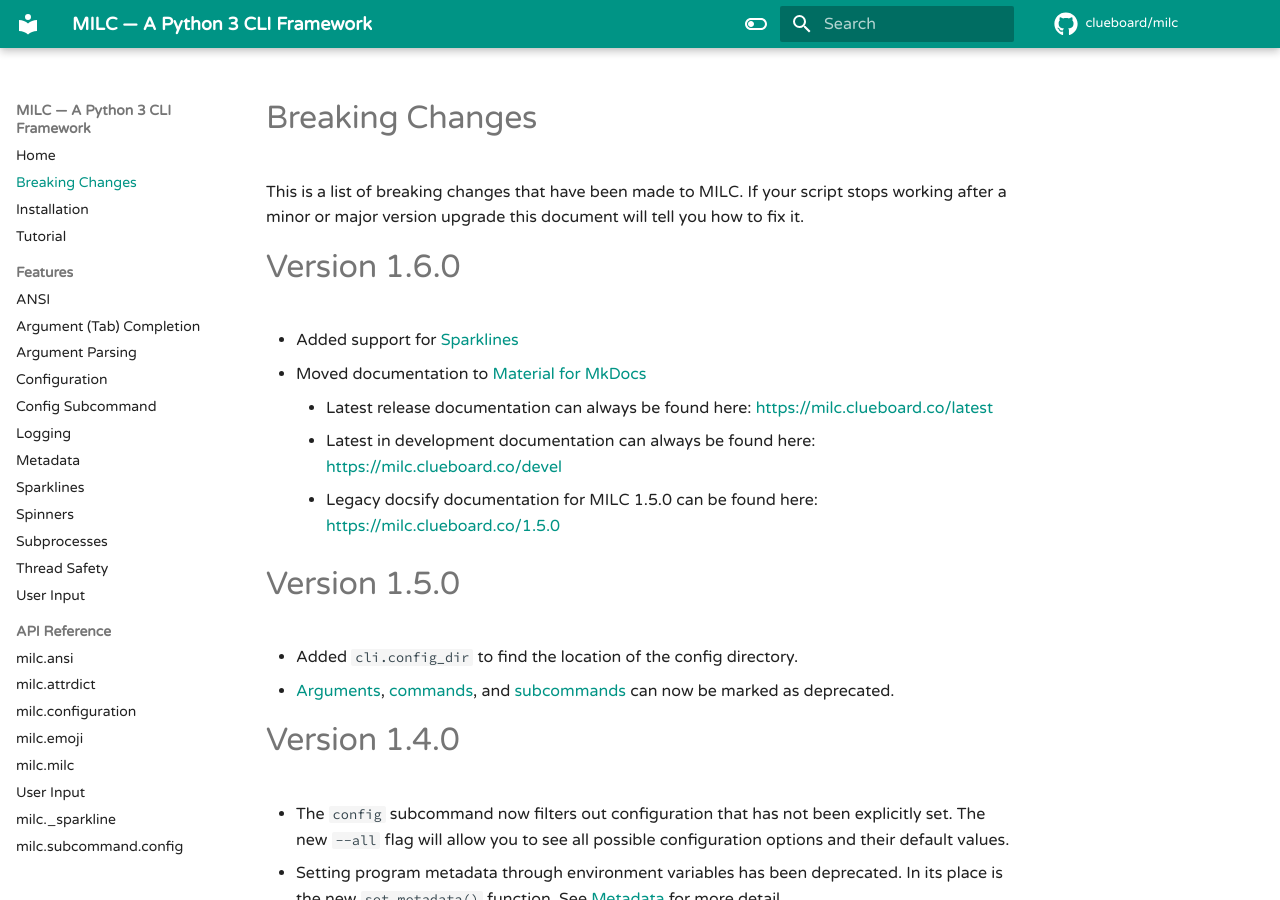
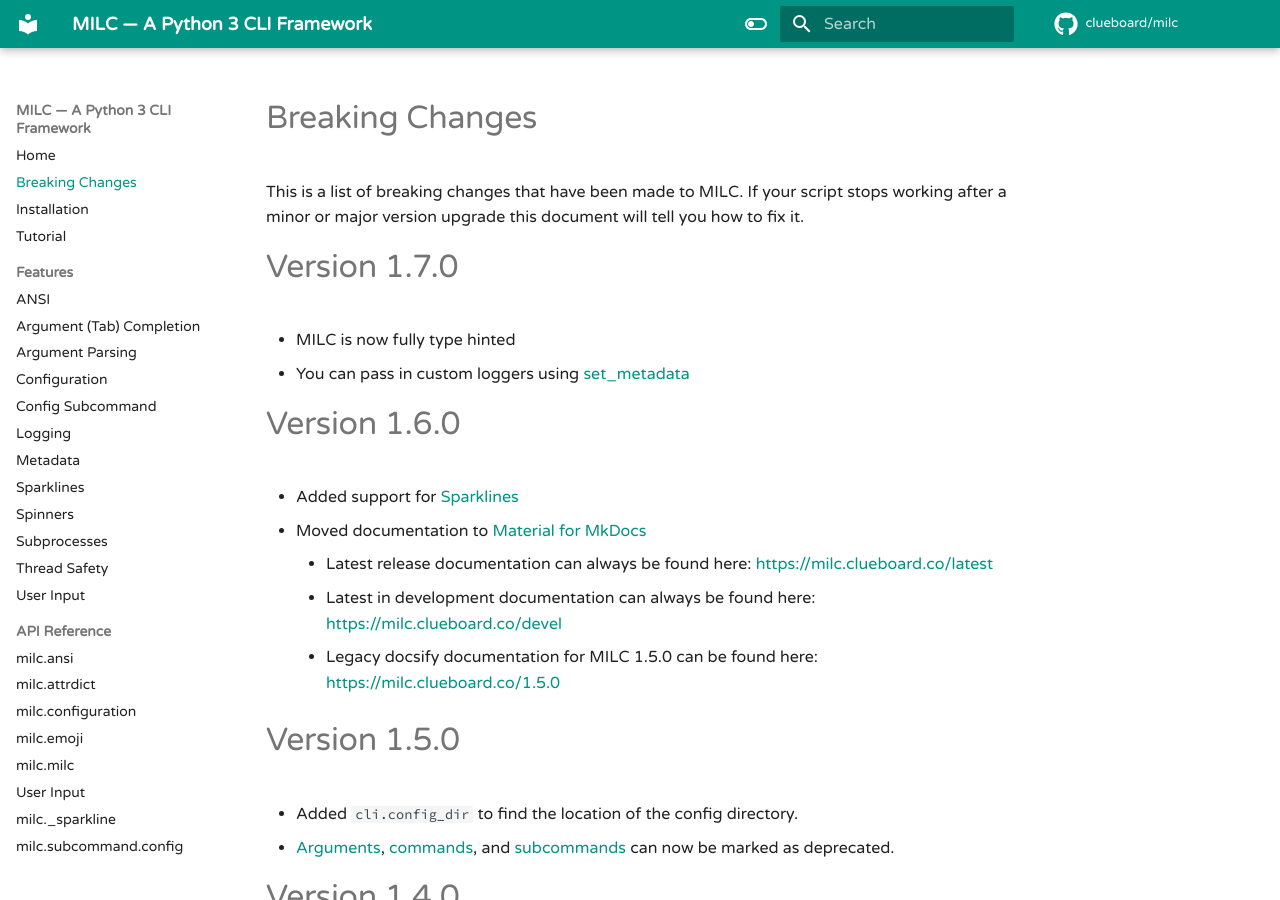
Before and after one commit to clueboard/milc, an MkDocs documentation site: the page built from docs/breaking_changes.md, in a window 1280 px wide and 900 px high. Built offline with MkDocs 1.6.1 and Material for MkDocs 9.7.7, drawn with Linux system fonts in a browser that asks for light colours; comment, search, counter and statistics services are not loaded; the version menu is left out.

Commit message:
small doc updates

```diff
--- a/docs/breaking_changes.md
+++ b/docs/breaking_changes.md
@@ -1,6 +1,10 @@
 # Breaking Changes
 
 This is a list of breaking changes that have been made to MILC. If your script stops working after a minor or major version upgrade this document will tell you how to fix it.
+
+# Version 1.7.0
+* MILC is now fully type hinted
+* You can pass in custom loggers using [set_metadata](metadata.md)
 
 # Version 1.6.0
 
```
Also changed, not shown: README.md (+3 -0 lines).
